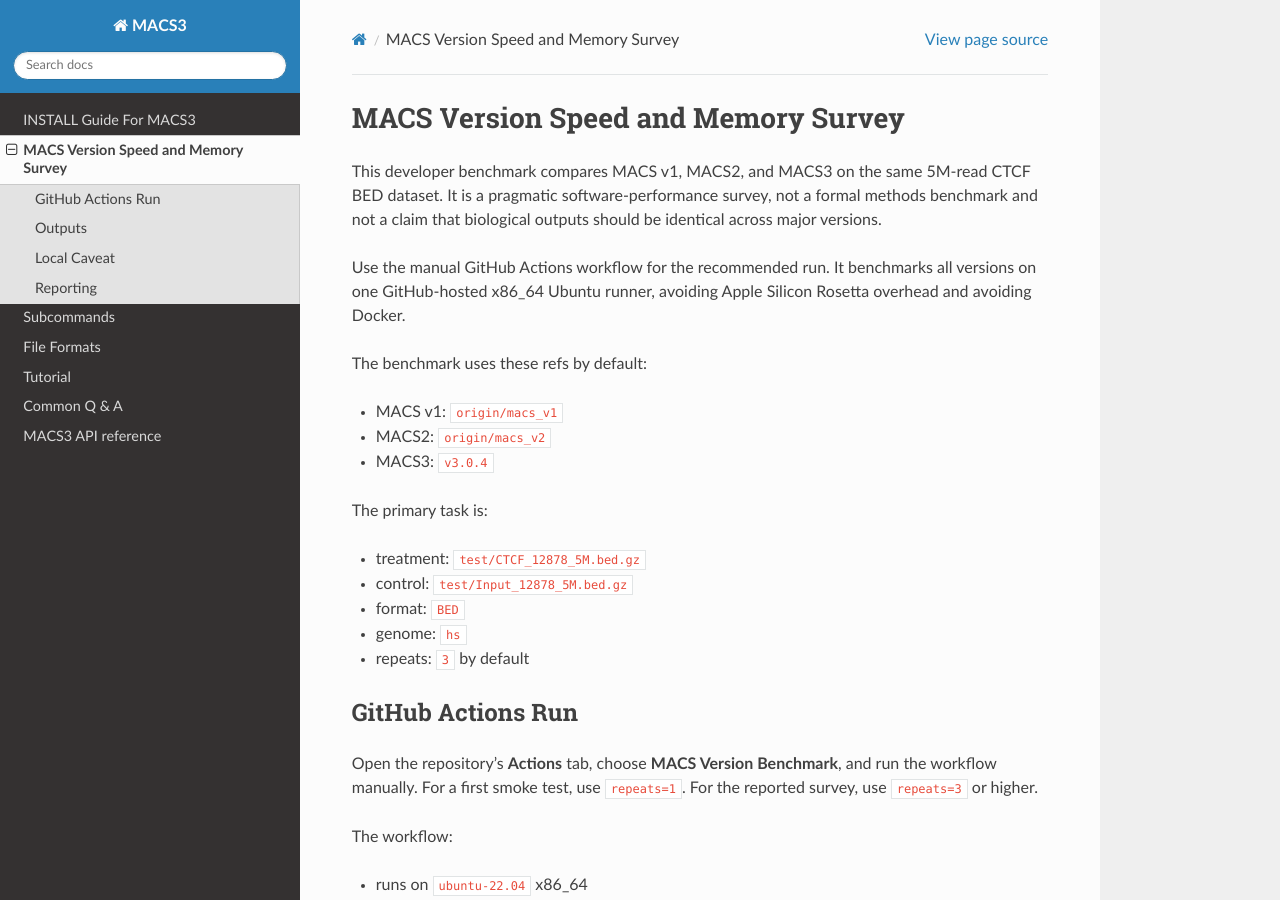
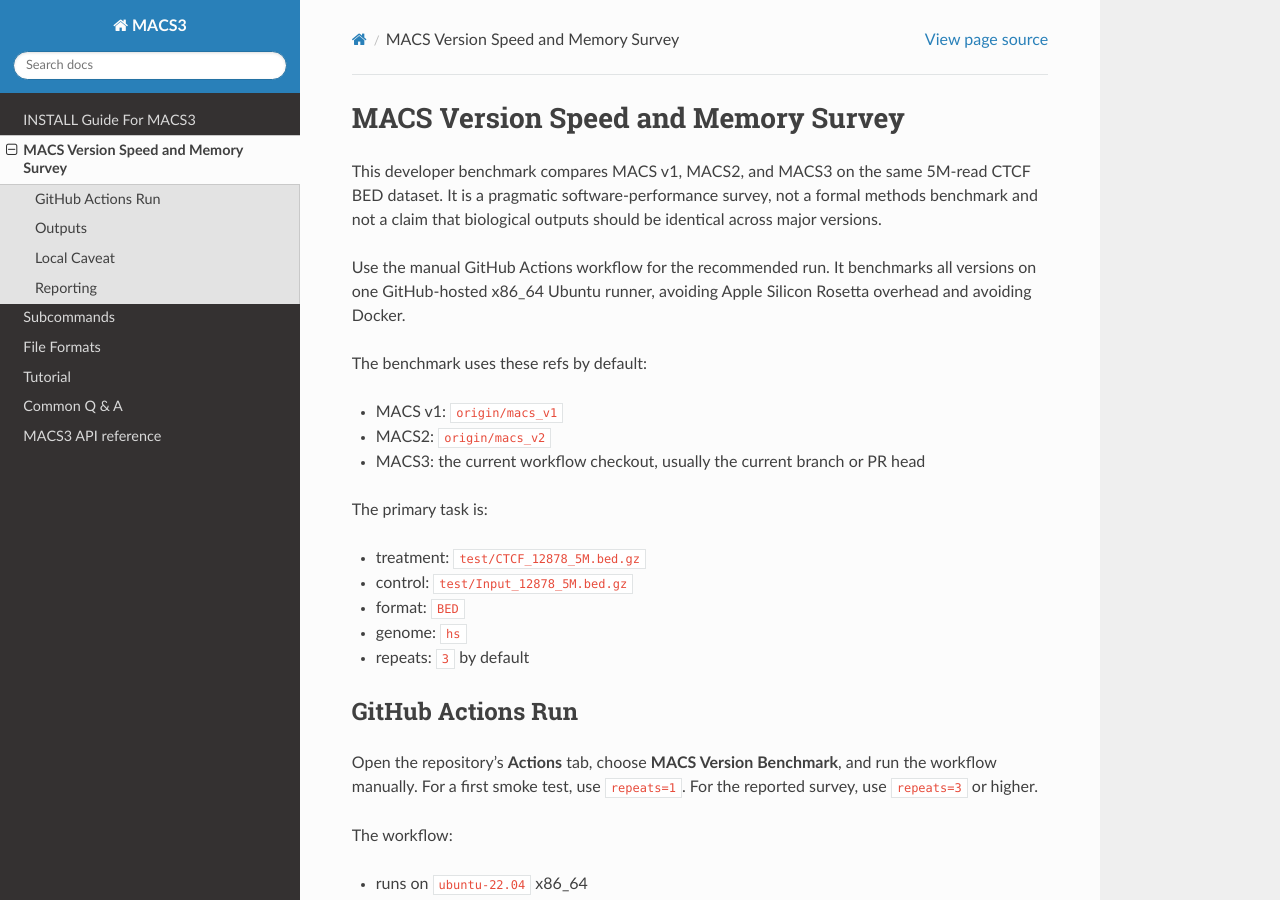
Before and after one commit to macs3-project/MACS, a Sphinx documentation site: the page built from docs/source/docs/version_benchmark.md, in a window 1280 px wide and 900 px high. Built offline with Sphinx 7.4.7 and the Read the Docs theme 3.1.0, drawn with Linux system fonts in a browser that asks for light colours; some of the changed text lies outside the part shown.

Commit message:
test current macs3

```diff
--- a/docs/source/docs/version_benchmark.md
+++ b/docs/source/docs/version_benchmark.md
@@ -13,7 +13,7 @@
 
 - MACS v1: `origin/macs_v1`
 - MACS2: `origin/macs_v2`
-- MACS3: `v3.0.4`
+- MACS3: the current workflow checkout, usually the current branch or PR head
 
 The primary task is:
 
@@ -99,7 +99,7 @@
 | --- | --- | --- | --- | ---: | ---: | ---: | --- |
 | MACS v1 | `origin/macs_v1` commit | Python 2.7 | `macs ...` | 3 | TBD | TBD | GitHub Actions x86_64 |
 | MACS2 | `origin/macs_v2` commit | Python 3.9 | `macs2 callpeak ...` | 3 | TBD | TBD | GitHub Actions x86_64 |
-| MACS3 | `v3.0.4` | Python 3.11 | `macs3 callpeak ...` | 3 | TBD | TBD | GitHub Actions x86_64 |
+| MACS3 | current branch/PR head | Python 3.11 | `macs3 callpeak ...` | 3 | TBD | TBD | GitHub Actions x86_64 |
 
 Do not require identical peak counts across MACS v1, MACS2, and MACS3. Defaults
 and algorithms differ across major versions; this survey targets computational
```
Also changed, not shown: 6 other files.
